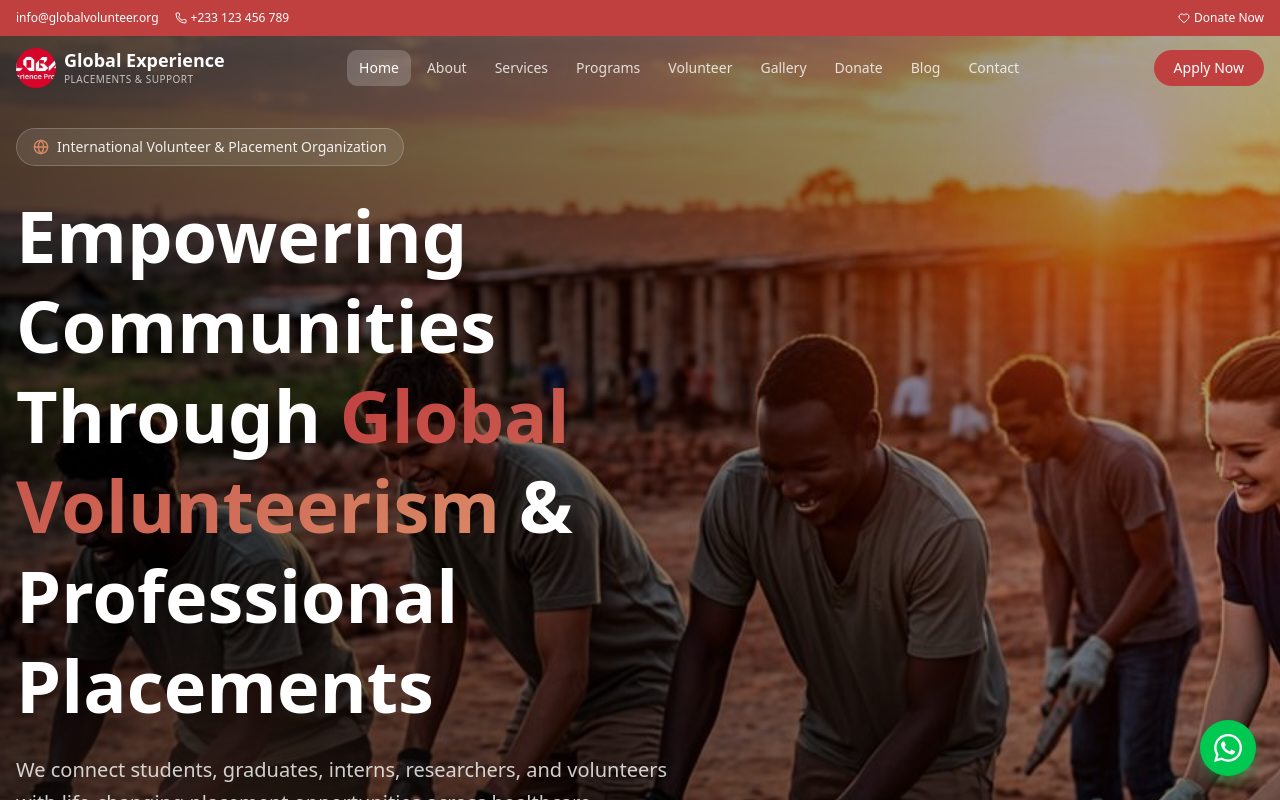
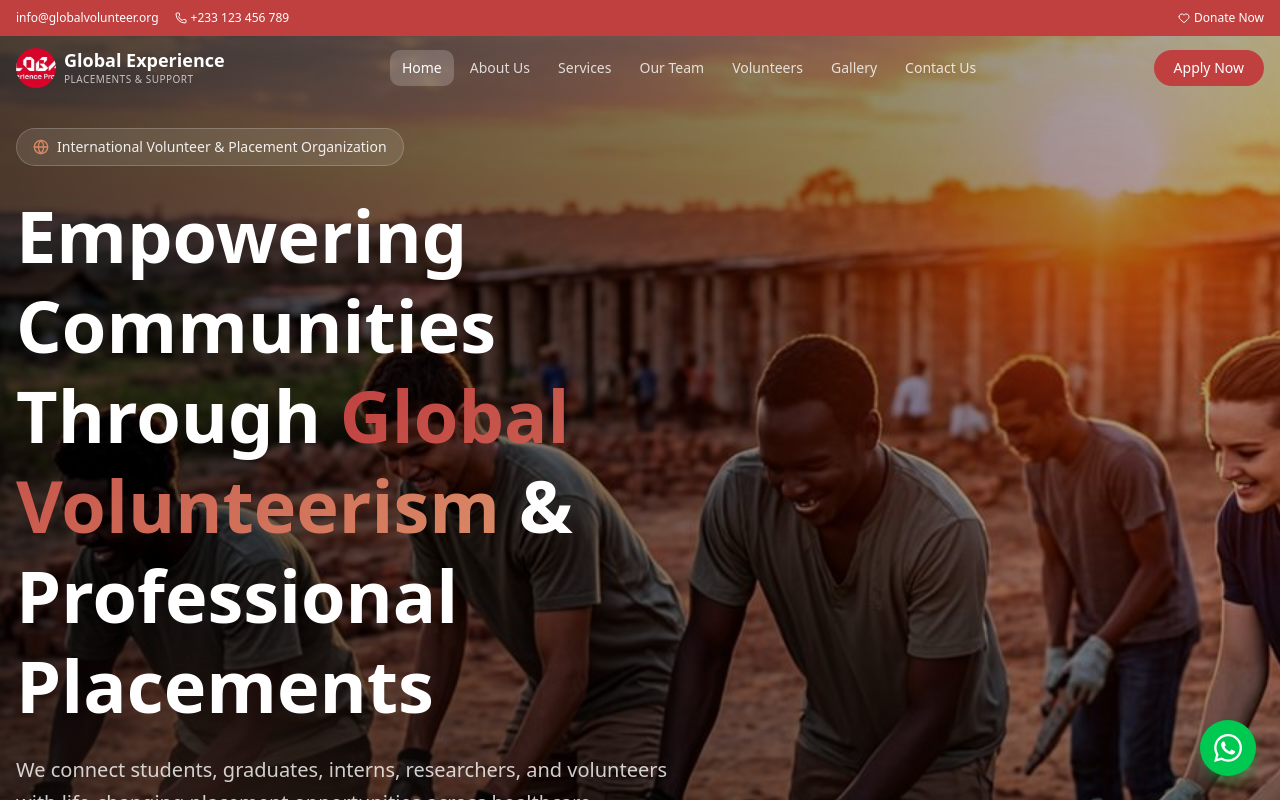
Before and after one commit to lilromeo2290/Global_Experience-, a Next.js app: page / in a window 1280 px wide. Shown: the top 800 px of the page. Built offline with nearby package versions, Linux system fonts and the light colour scheme.

Commit message:
0b444233-be00-4a77-8484-df7b1b89be97

```diff
--- a/src/app/page.tsx
+++ b/src/app/page.tsx
@@ -6,6 +6,7 @@ import HeroSection from '@/components/sections/hero'
 import StatsSection from '@/components/sections/stats'
 import AboutSection from '@/components/sections/about'
 import ServicesSection from '@/components/sections/services'
+import TeamSection from '@/components/sections/team'
 import ProgramsSection from '@/components/sections/programs'
 import VolunteerSection from '@/components/sections/volunteer'
 import GallerySection from '@/components/sections/gallery'
@@ -26,6 +27,7 @@ export default function Home() {
         <StatsSection />
         <AboutSection />
         <ServicesSection />
+        <TeamSection />
         <ProgramsSection />
         <VolunteerSection />
         <GallerySection />
--- a/src/components/footer.tsx
+++ b/src/components/footer.tsx
@@ -8,11 +8,10 @@ const quickLinks = [
   { label: 'Home', href: '#home' },
   { label: 'About Us', href: '#about' },
   { label: 'Our Services', href: '#services' },
-  { label: 'Programs', href: '#programs' },
-  { label: 'Volunteer', href: '#volunteer' },
+  { label: 'Our Team', href: '#team' },
+  { label: 'Volunteers', href: '#volunteer' },
   { label: 'Gallery', href: '#gallery' },
-  { label: 'Donate', href: '#donate' },
-  { label: 'Contact', href: '#contact' },
+  { label: 'Contact Us', href: '#contact' },
 ]
 
 const programs = [
--- a/src/components/navbar.tsx
+++ b/src/components/navbar.tsx
@@ -8,14 +8,12 @@ import { Menu, Heart, Phone, X } from 'lucide-react'
 
 const navLinks = [
   { label: 'Home', href: '#home' },
-  { label: 'About', href: '#about' },
+  { label: 'About Us', href: '#about' },
   { label: 'Services', href: '#services' },
-  { label: 'Programs', href: '#programs' },
-  { label: 'Volunteer', href: '#volunteer' },
+  { label: 'Our Team', href: '#team' },
+  { label: 'Volunteers', href: '#volunteer' },
   { label: 'Gallery', href: '#gallery' },
-  { label: 'Donate', href: '#donate' },
-  { label: 'Blog', href: '#blog' },
-  { label: 'Contact', href: '#contact' },
+  { label: 'Contact Us', href: '#contact' },
 ]
 
 export default function Navbar() {
--- a/src/components/sections/about.tsx
+++ b/src/components/sections/about.tsx
@@ -19,13 +19,6 @@ const milestones = [
   { year: '2020', title: 'Digital Transformation', desc: 'Launched online application system and virtual orientation programs.' },
   { year: '2022', title: '1,000 Volunteers', desc: 'Celebrated placing over 1,000 volunteers across diverse professional sectors.' },
   { year: '2024', title: 'Global Recognition', desc: 'Received international recognition for excellence in volunteer placement services.' },
-]
-
-const team = [
-  { name: 'Dr. Kwame Mensah', role: 'Founder & Executive Director', img: '/images/about-team.png' },
-  { name: 'Sarah Johnson', role: 'Director of Programs', img: '/images/volunteer-group.png' },
-  { name: 'Ama Osei', role: 'Head of Volunteer Services', img: '/images/community-project.png' },
-  { name: 'David Chen', role: 'International Partnerships Lead', img: '/images/hero-volunteers.png' },
 ]
 
 export default function AboutSection() {
@@ -133,7 +126,7 @@ export default function AboutSection() {
           initial={{ opacity: 0, y: 20 }}
           whileInView={{ opacity: 1, y: 0 }}
           viewport={{ once: true }}
-          className="mb-20"
+          className=""
         >
           <div className="text-center mb-10">
             <h3 className="text-2xl font-bold text-mahogany">Our Journey</h3>
@@ -166,42 +159,6 @@ export default function AboutSection() {
           </div>
         </motion.div>
 
-        {/* Team */}
-        <motion.div
-          initial={{ opacity: 0, y: 20 }}
-          whileInView={{ opacity: 1, y: 0 }}
-          viewport={{ once: true }}
-        >
-          <div className="text-center mb-10">
-            <h3 className="text-2xl font-bold text-mahogany">Our Leadership Team</h3>
-            <p className="text-dove mt-2">Passionate professionals driving our mission forward</p>
-          </div>
-          <div className="grid grid-cols-2 md:grid-cols-4 gap-6">
-            {team.map((member, i) => (
-              <motion.div
-                key={member.name}
-                initial={{ opacity: 0, y: 20 }}
-                whileInView={{ opacity: 1, y: 0 }}
-                viewport={{ once: true }}
-                transition={{ delay: i * 0.1 }}
-                whileHover={{ y: -5 }}
-                className="bg-white rounded-xl overflow-hidden shadow-sm border border-border hover:shadow-md transition-all"
-              >
-                <div className="aspect-square bg-warm-sand overflow-hidden">
-                  <img
-                    src={member.img}
-                    alt={member.name}
-                    className="w-full h-full object-cover hover:scale-105 transition-transform duration-500"
-                  />
-                </div>
-                <div className="p-4 text-center">
-                  <h4 className="font-semibold text-mahogany text-sm">{member.name}</h4>
-                  <p className="text-xs text-dove mt-0.5">{member.role}</p>
-                </div>
-              </motion.div>
-            ))}
-          </div>
-        </motion.div>
       </div>
     </section>
   )
--- /dev/null
+++ b/src/components/sections/team.tsx
@@ -0,0 +1,141 @@
+'use client'
+
+import { motion } from 'framer-motion'
+import { Linkedin, Mail, Twitter } from 'lucide-react'
+
+const team = [
+  {
+    name: 'Dr. Kwame Mensah',
+    role: 'Founder & Executive Director',
+    img: '/images/about-team.png',
+    bio: 'With over 15 years in international development, Dr. Mensah founded Global Experience Placements to bridge the gap between skilled volunteers and communities in need across Africa.',
+  },
+  {
+    name: 'Sarah Johnson',
+    role: 'Director of Programs',
+    img: '/images/volunteer-group.png',
+    bio: 'Sarah brings a decade of experience in volunteer coordination and program design, ensuring every placement delivers maximum impact for both participants and communities.',
+  },
+  {
+    name: 'Ama Osei',
+    role: 'Head of Volunteer Services',
+    img: '/images/community-project.png',
+    bio: 'Ama oversees all volunteer welfare and support services, from airport pickups to daily check-ins, making sure every volunteer feels safe, valued, and supported.',
+  },
+  {
+    name: 'David Chen',
+    role: 'International Partnerships Lead',
+    img: '/images/hero-volunteers.png',
+    bio: 'David builds and maintains relationships with universities, NGOs, and corporate partners worldwide, expanding the reach and diversity of our placement network.',
+  },
+  {
+    name: 'Fatima Ibrahim',
+    role: 'Community Development Coordinator',
+    img: '/images/school-building.png',
+    bio: 'Fatima works directly with local communities to identify needs, design projects, and ensure our programs create sustainable, lasting change on the ground.',
+  },
+  {
+    name: 'Michael Agyeman',
+    role: 'Finance & Operations Manager',
+    img: '/images/agriculture-placement.png',
+    bio: 'Michael ensures transparent financial management and smooth operational logistics, maintaining the trust and accountability our donors and partners expect.',
+  },
+  {
+    name: 'Ruth Adjei',
+    role: 'Medical Placements Supervisor',
+    img: '/images/medical-placement.png',
+    bio: 'As a trained nurse, Ruth coordinates all healthcare placements, ensuring compliance with medical standards and meaningful clinical experiences for every volunteer.',
+  },
+  {
+    name: 'Kofi Asante',
+    role: 'Communications & Media Lead',
+    img: '/images/journalism-placement.png',
+    bio: 'Kofi manages our digital presence, storytelling, and media relations, sharing the inspiring stories of our volunteers and the communities they transform.',
+  },
+]
+
+export default function TeamSection() {
+  return (
+    <section id="team" className="py-20 bg-white">
+      <div className="max-w-7xl mx-auto px-4">
+        {/* Header */}
+        <motion.div
+          initial={{ opacity: 0, y: 20 }}
+          whileInView={{ opacity: 1, y: 0 }}
+          viewport={{ once: true }}
+          className="text-center mb-16"
+        >
+          <span className="text-copper font-semibold text-sm uppercase tracking-wider">Our Team</span>
+          <h2 className="text-3xl md:text-4xl font-bold text-mahogany mt-2 mb-4">
+            Meet the People Behind Our Mission
+          </h2>
+          <p className="text-dove max-w-2xl mx-auto leading-relaxed">
+            Our dedicated team of professionals brings together diverse expertise in international
+            development, volunteer coordination, community engagement, and humanitarian support.
+            Together, we are committed to making every placement a transformative experience.
+          </p>
+        </motion.div>
+
+        {/* Team Grid */}
+        <div className="grid sm:grid-cols-2 lg:grid-cols-4 gap-6">
+          {team.map((member, i) => (
+            <motion.div
+              key={member.name}
+              initial={{ opacity: 0, y: 20 }}
+              whileInView={{ opacity: 1, y: 0 }}
+              viewport={{ once: true }}
+              transition={{ delay: i * 0.08 }}
+              whileHover={{ y: -8 }}
+              className="bg-white rounded-2xl overflow-hidden shadow-sm border border-border hover:shadow-xl hover:border-copper/30 transition-all duration-300 group"
+            >
+              <div className="aspect-[4/5] bg-warm-sand overflow-hidden relative">
+                <img
+                  src={member.img}
+                  alt={member.name}
+                  className="w-full h-full object-cover group-hover:scale-110 transition-transform duration-700"
+                />
+                <div className="absolute inset-0 bg-gradient-to-t from-black/60 via-transparent to-transparent opacity-0 group-hover:opacity-100 transition-opacity duration-300 flex items-end justify-center pb-4 gap-3">
+                  <a href="#" aria-label={`${member.name} LinkedIn`} className="w-8 h-8 bg-white/20 backdrop-blur-sm rounded-full flex items-center justify-center hover:bg-white/40 transition-colors">
+                    <Linkedin className="w-3.5 h-3.5 text-white" />
+                  </a>
+                  <a href="#" aria-label={`Email ${member.name}`} className="w-8 h-8 bg-white/20 backdrop-blur-sm rounded-full flex items-center justify-center hover:bg-white/40 transition-colors">
+                    <Mail className="w-3.5 h-3.5 text-white" />
+                  </a>
+                  <a href="#" aria-label={`${member.name} Twitter`} className="w-8 h-8 bg-white/20 backdrop-blur-sm rounded-full flex items-center justify-center hover:bg-white/40 transition-colors">
+                    <Twitter className="w-3.5 h-3.5 text-white" />
+                  </a>
+                </div>
+              </div>
+              <div className="p-5">
+                <h4 className="font-bold text-mahogany">{member.name}</h4>
+                <p className="text-sm text-copper font-medium mt-0.5">{member.role}</p>
+                <p className="text-xs text-dove mt-2 leading-relaxed">{member.bio}</p>
+              </div>
+            </motion.div>
+          ))}
+        </div>
+
+        {/* Join Team CTA */}
+        <motion.div
+          initial={{ opacity: 0, y: 20 }}
+          whileInView={{ opacity: 1, y: 0 }}
+          viewport={{ once: true }}
+          className="mt-16 bg-warm-cream rounded-2xl p-8 md:p-12 text-center border border-border"
+        >
+          <h3 className="text-2xl font-bold text-mahogany mb-3">Want to Join Our Team?</h3>
+          <p className="text-dove max-w-xl mx-auto mb-6 leading-relaxed">
+            We are always looking for passionate, dedicated individuals who share our vision of
+            empowering communities through global volunteerism. If you want to make a difference,
+            we would love to hear from you.
+          </p>
+          <button
+            onClick={() => document.querySelector('#contact')?.scrollIntoView({ behavior: 'smooth' })}
+            className="inline-flex items-center gap-2 bg-mahogany hover:bg-mahogany-dark text-white rounded-full px-8 py-3 font-medium transition-colors"
+          >
+            Get In Touch
+          </button>
+        </motion.div>
+      </div>
+    </section>
+  )
+}
```
